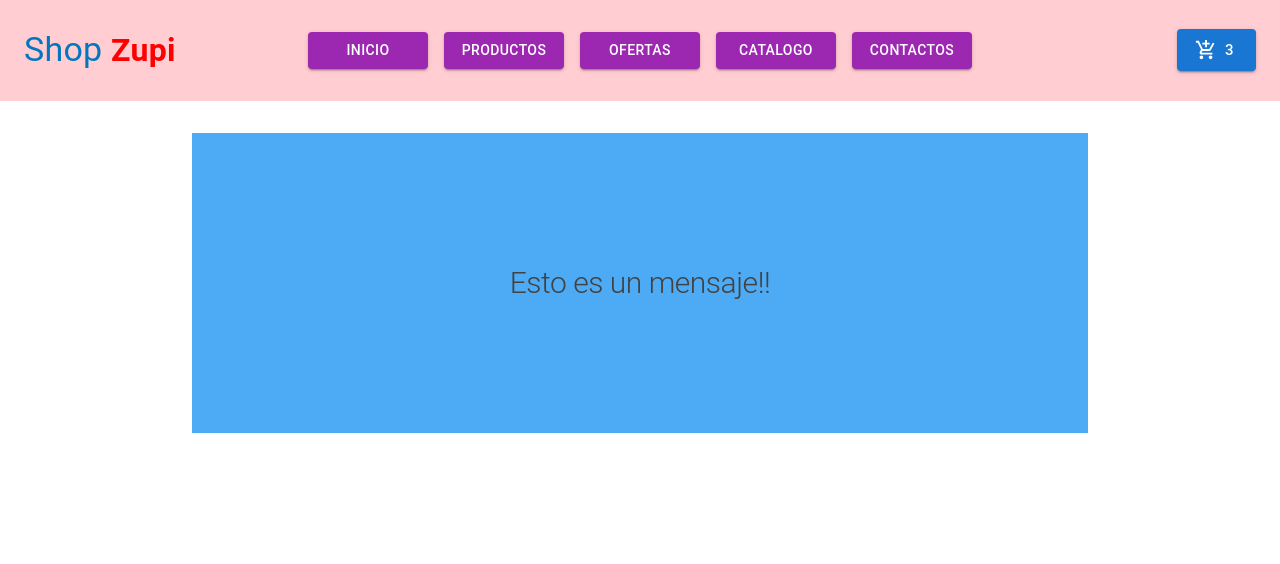
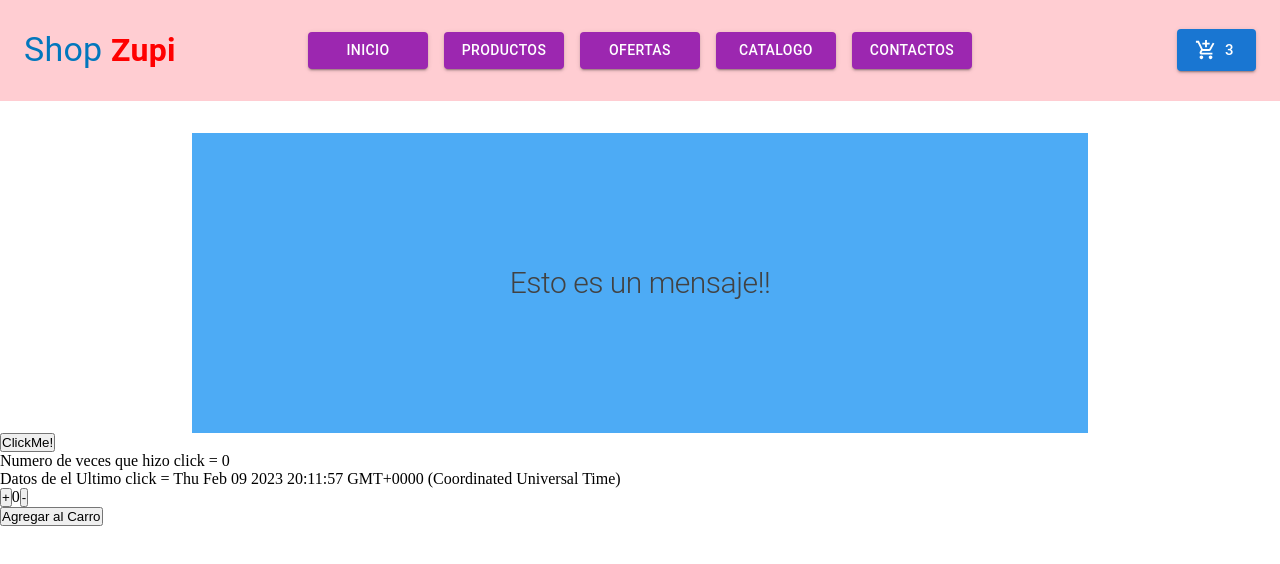
Before and after one commit to alexis-zupi/cursoReact, a React (Vite) app: page / in a window 1280 px wide. Shown: the top 564 px of the page. Built offline with nearby package versions, Linux system fonts and the light colour scheme.

Commit message:
contador de click y manipulacion de cant de productos dentro de cart

```diff
--- a/src/App.jsx
+++ b/src/App.jsx
@@ -1,4 +1,6 @@
 import { Box } from '@mui/material';
+import CartShop from './components/CartShop';
+import ClickCounter from './components/ClickCounter';
 import ItemListContainer from './components/ItemListContainer';
 import NavBar from './components/NavBar';
 
@@ -9,6 +11,8 @@ function App() {
     <Box>
       <NavBar />
       <ItemListContainer greeting='Esto es un mensaje!!' />
+      <ClickCounter />
+      <CartShop />
     </Box>
   )
 }
--- /dev/null
+++ b/src/components/CartShop.jsx
@@ -0,0 +1,39 @@
+import { useState } from 'react'
+
+
+const CartShop = ({ initation, min, max }) => {
+  initation = 0;
+  min = 0;
+  max = 6;
+
+  const [count, setCount] = useState(initation);
+
+  const handleIncrement = () => {
+    if (count < max) {
+      setCount(count + 1);
+    }
+  };
+
+  const handleDecrement = () => {
+    if (count > min) {
+        setCount(count - 1);
+    }
+  };
+
+  const handleAdd = () => {
+    console.log(count);
+  };
+
+  return (
+    <div>
+        <div>
+          <button onClick={handleIncrement}>+</button>
+          <span>{count}</span>
+          <button onClick={handleDecrement}>-</button>
+        </div>
+        <button onClick={handleAdd}>Agregar al Carro</button>
+    </div>
+  )
+}
+
+export default CartShop
--- /dev/null
+++ b/src/components/ClickCounter.jsx
@@ -0,0 +1,21 @@
+import { useState } from 'react'
+
+//declaro un afuncion de componente
+const ClickCounter = () => {
+
+  //Creo una variable de estado llamada count con una funcion de actualizacion llamada setCount
+  const [count, setCount] = useState(0);
+  const handleClick = () => {
+    setCount(count + 1);
+  };
+
+  return (
+    <div>
+        <button onClick={handleClick}>ClickMe!</button>
+        <p>Numero de veces que hizo click = {count}</p>
+        <p>Datos de el Ultimo click = {new Date().toString()}</p>
+    </div>
+  )
+}
+
+export default ClickCounter
```
